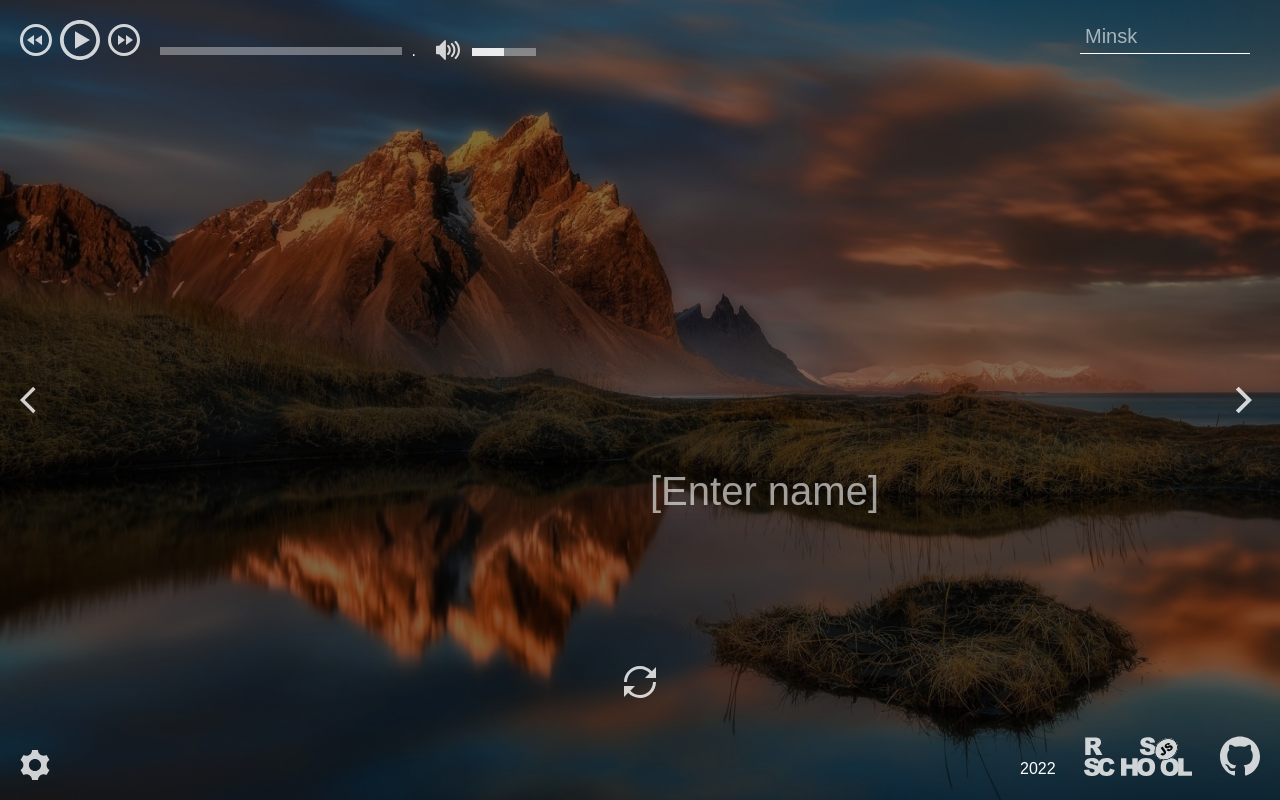
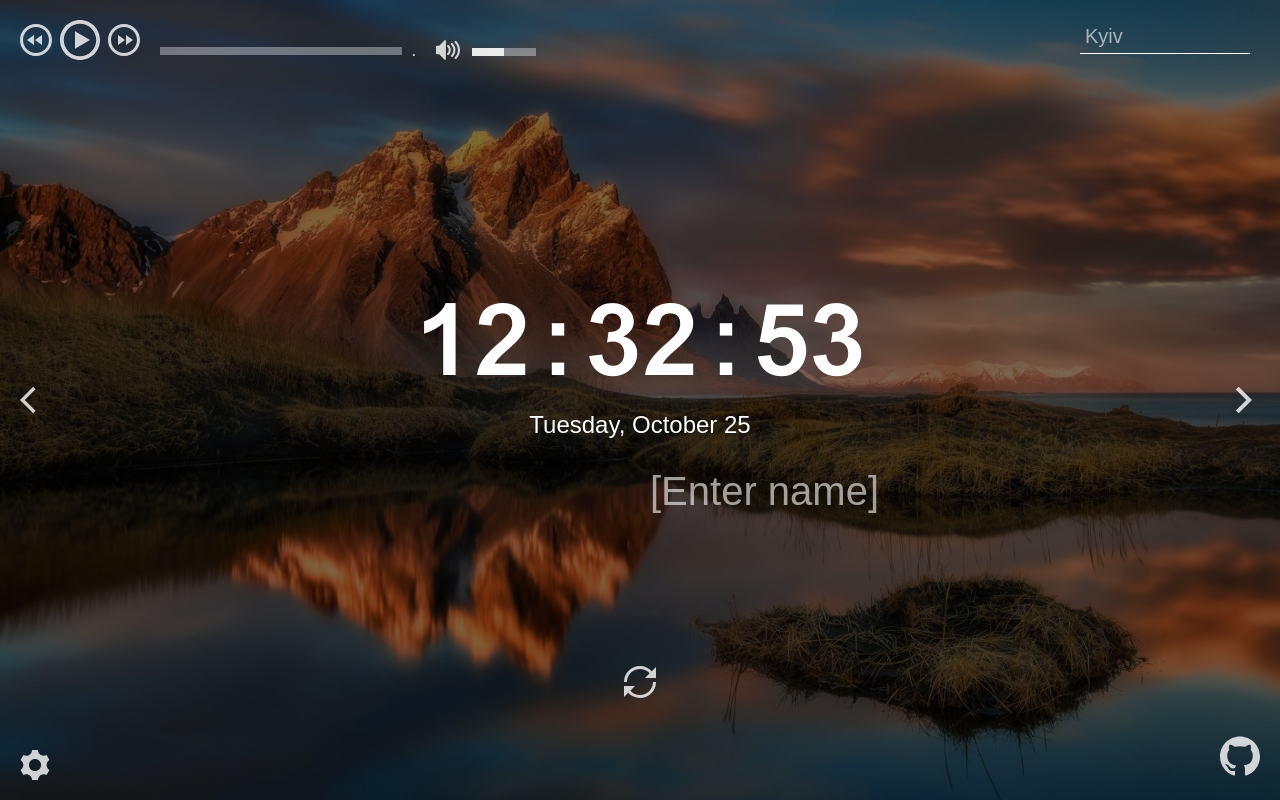
Before and after one commit to VolodymyrMamaevsky/Momentum, a plain HTML site: page index.html in a window 1280 px wide. Drawn offline with Linux system fonts and the light colour scheme.

Commit message:
feat: add time & date function

```diff
--- a/css/style.scss
+++ b/css/style.scss
@@ -1,6 +1,6 @@
 @font-face {
-  font-family: "Arial-MT";
-  src: url("../assets/fonts/Arial-MT.woff");
+  font-family: 'Arial-MT';
+  src: url('../assets/fonts/Arial-MT.woff');
 }
 
 * {
@@ -11,12 +11,12 @@
 
 body {
   min-height: 100vh;
-  font-family: "Arial", sans-serif;
+  font-family: 'Arial', sans-serif;
   font-size: 16px;
   color: #fff;
   text-align: center;
   background: center/cover, rgba(0, 0, 0, 0.5);
-  background-image: url("../assets/img/bg.jpg");
+  background-image: url('../assets/img/bg.jpg');
   background-blend-mode: multiply;
   transition: background-image 1s ease-in-out;
   overflow: hidden;
@@ -93,7 +93,7 @@ body {
   width: 24px;
   height: 24px;
   background-size: 24px 24px;
-  background-image: url("../assets/svg/volume-high.svg");
+  background-image: url('../assets/svg/volume-high.svg');
   margin-right: 8px;
   cursor: pointer;
   transform: translateY(25%);
@@ -176,19 +176,19 @@ body {
     opacity: 1;
   }
   &::before {
-    content: "";
+    content: '';
     position: absolute;
     left: 0;
     top: 2px;
     width: 22px;
     height: 22px;
     background-size: 22px 22px;
-    background-image: url("../assets/svg/play.svg");
+    background-image: url('../assets/svg/play.svg');
   }
 }
 
 .play-item.pause::before {
-  background-image: url("../assets/svg/pause.svg");
+  background-image: url('../assets/svg/pause.svg');
 }
 
 .item-active {
@@ -226,19 +226,19 @@ body {
   width: 40px;
   height: 40px;
   background-size: 40px 40px;
-  background-image: url("../assets/svg/play.svg");
+  background-image: url('../assets/svg/play.svg');
 }
 
 .play.pause {
-  background-image: url("../assets/svg/pause.svg");
+  background-image: url('../assets/svg/pause.svg');
 }
 
 .play-prev {
-  background-image: url("../assets/svg/play-prev.svg");
+  background-image: url('../assets/svg/play-prev.svg');
 }
 
 .play-next {
-  background-image: url("../assets/svg/play-next.svg");
+  background-image: url('../assets/svg/play-next.svg');
 }
 
 .weather {
@@ -308,18 +308,18 @@ body {
 
 .slide-prev {
   left: 20px;
-  background-image: url("../assets/svg/slider-prev.svg");
+  background-image: url('../assets/svg/slider-prev.svg');
 }
 
 .slide-next {
   right: 20px;
-  background-image: url("../assets/svg/slider-next.svg");
+  background-image: url('../assets/svg/slider-next.svg');
 }
 
 .time {
   min-height: 124px;
   margin-bottom: 10px;
-  font-family: "Arial-MT";
+  font-family: 'Arial-MT';
   font-size: 100px;
   letter-spacing: -4px;
 }
@@ -374,7 +374,7 @@ body {
 
 .change-quote {
   margin-bottom: 30px;
-  background-image: url("../assets/svg/reload.svg");
+  background-image: url('../assets/svg/reload.svg');
 }
 
 .quote {
@@ -495,7 +495,7 @@ select {
   transition: 0.2s;
   margin-left: 10px;
   &:before {
-    content: "";
+    content: '';
     position: absolute;
     top: 1px;
     left: 1px;
@@ -517,9 +517,7 @@ select {
 }
 
 .copyright {
-  display: flex;
-  align-items: flex-end;
-  justify-content: space-between;
+  text-align: end;
   flex-basis: 240px;
   a {
     opacity: 0.8;
@@ -528,10 +526,6 @@ select {
       opacity: 1;
     }
   }
-}
-
-.year {
-  line-height: 23px;
 }
 
 .github img {
@@ -630,10 +624,6 @@ select {
     background-size: 30px 30px;
   }
 
-  .year {
-    display: none;
-  }
-
   .rsschool img {
     margin-right: 60px;
     height: 35px;
--- a/index.html
+++ b/index.html
@@ -36,14 +36,23 @@
             </div>
             <div class="player-volume">
               <button class="mute"></button>
-              <input type="range" class="volume input-range" name="volume" id="volume" value="50" min="0" max="100" step="0.5" />
+              <input
+                type="range"
+                class="volume input-range"
+                name="volume"
+                id="volume"
+                value="50"
+                min="0"
+                max="100"
+                step="0.5"
+              />
             </div>
           </div>
         </div>
         <ul class="play-list"></ul>
       </div>
       <div class="weather delay">
-        <input type="text" class="city" placeholder="Minsk" />
+        <input type="text" class="city" placeholder="Kyiv" />
         <i class="weather-icon owf"></i>
         <div class="weather-error"></div>
         <div class="description-container">
@@ -82,7 +91,6 @@
             <li>
               <label class="input-label label-image" for="image-source">Image source:</label>
               <select name="image-source" id="image-source" class="image-source">
-                <option value="github">GitHub</option>
                 <option value="unsplash">Unsplash API</option>
                 <option value="flickr">Flickr API</option>
               </select>
@@ -144,12 +152,10 @@
         </div>
       </div>
       <div class="copyright">
-        <div class="year">2022</div>
-        <div class="rsschool">
-          <a href="https://rs.school/js/" target="_blank"><img src="./assets/svg/rs_school_white.svg" alt="RS School logo" /></a>
-        </div>
         <div class="github">
-          <a href="https://github.com/VladimirMamaevsky" target="_blank"><img src="./assets/svg/github.svg" alt="GitHub logo" /></a>
+          <a href="https://github.com/VladimirMamaevsky" target="_blank"
+            ><img src="./assets/svg/github.svg" alt="GitHub logo"
+          /></a>
         </div>
       </div>
     </footer>
--- a/js/script.js
+++ b/js/script.js
@@ -1,2 +1,41 @@
-const time = document.querySelector(".time");
-console.log(time);
+import playList from './playList.js';
+import i18next from './i18next.js';
+
+const time = document.querySelector('.time');
+const date = document.querySelector('.date');
+const greeting = document.querySelector('.greeting');
+
+function showTime() {
+  const currentRawDate = new Date();
+  const currentTime = currentRawDate.toLocaleTimeString('ru');
+  const dateOptions = { weekday: 'long', month: 'long', day: 'numeric' };
+  const currentDate = capitalizeFirstLetter(currentRawDate.toLocaleDateString(i18next.t('locale'), dateOptions));
+  const hours = currentRawDate.getHours();
+  time.textContent = currentTime;
+  date.textContent = currentDate;
+  greeting.textContent = `${getTimeOfDayGreeting(hours)}, `;
+  setTimeout(showTime, 1000);
+}
+
+function capitalizeFirstLetter(string) {
+  return string.charAt(0).toUpperCase() + string.slice(1);
+}
+
+function getTimeOfDayGreeting(hours) {
+  if (hours >= 6 && hours < 12) {
+    timeOfDay = 'morning';
+    return i18next.t('good morning');
+  } else if (hours >= 12 && hours < 18) {
+    timeOfDay = 'afternoon';
+    return i18next.t('good afternoon');
+  }
+  if (hours >= 18 && hours <= 23) {
+    timeOfDay = 'evening';
+    return i18next.t('good evening');
+  } else {
+    timeOfDay = 'night';
+    return i18next.t('good night');
+  }
+}
+
+showTime();
```
Also changed, not shown: css/style.css, 1 other file.
